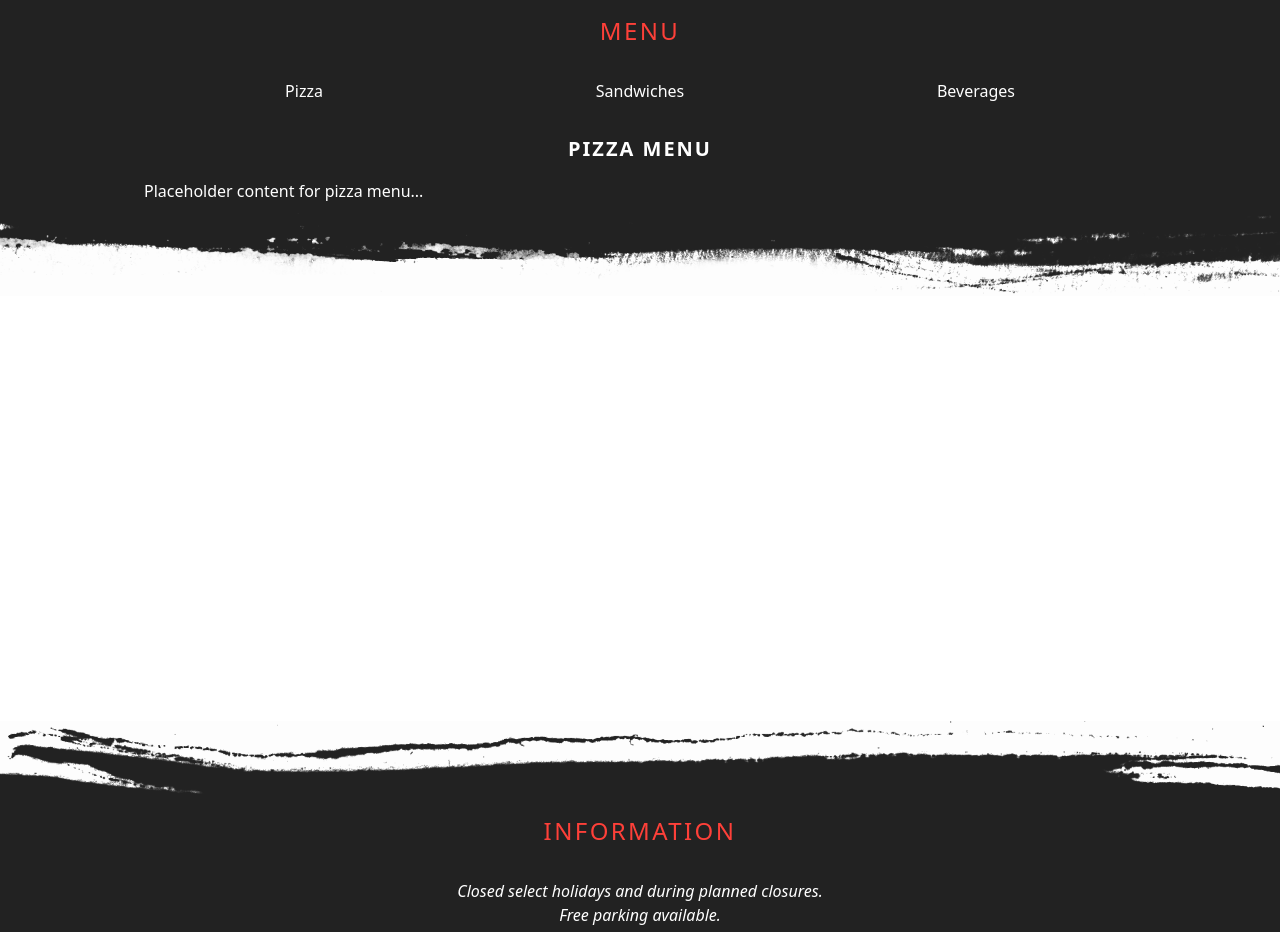
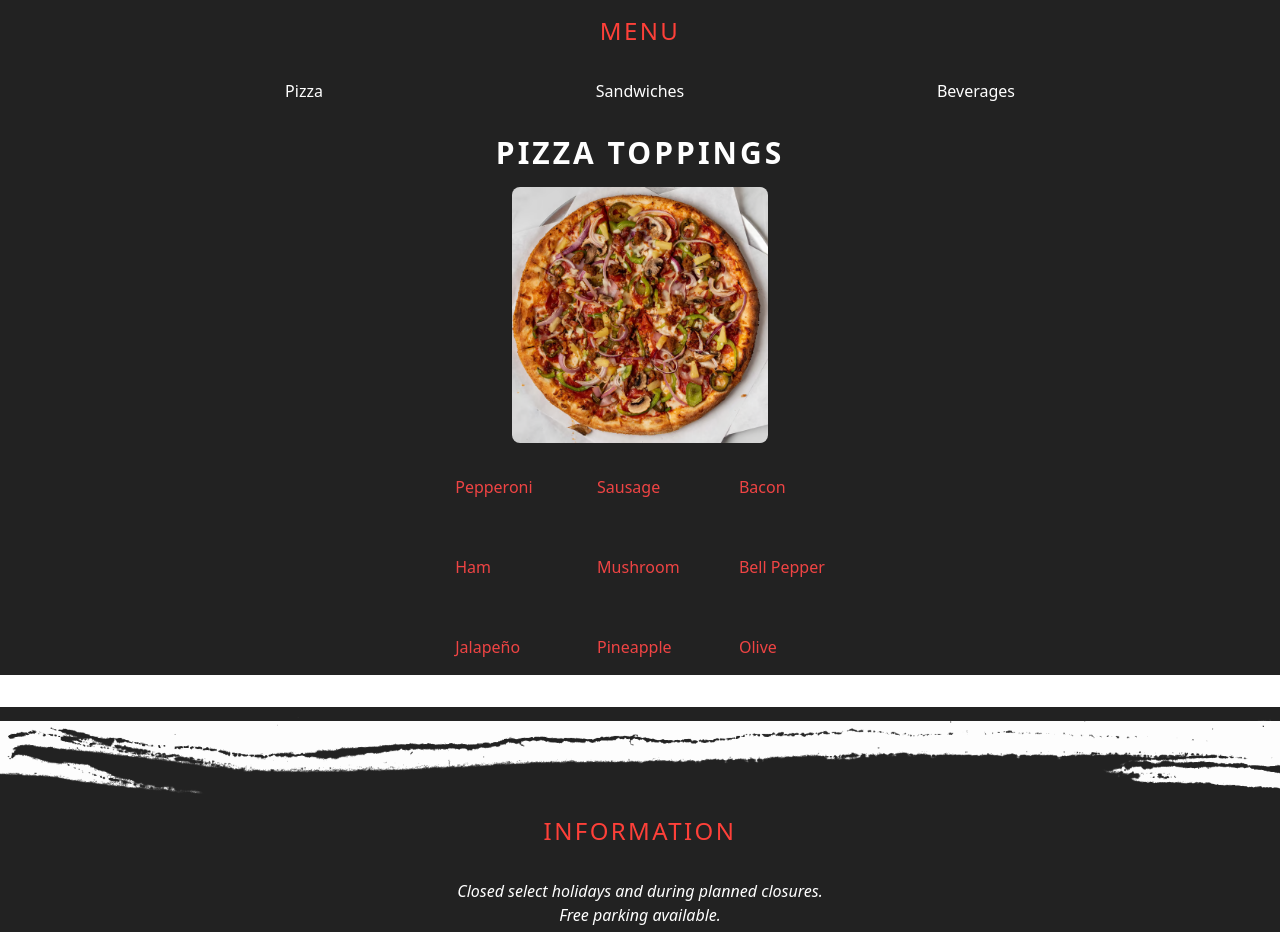
Before and after one commit to sopheak012/world-cup-cafe, a React (Vite) app: page / in a window 1280 px wide. Shown: the part 1400-2332 px from the top of the page. Built offline with nearby package versions, Linux system fonts and the light colour scheme.

Commit message:
pizza and sandwitches menu

```diff
--- a/src/components/Menu.jsx
+++ b/src/components/Menu.jsx
@@ -1,8 +1,9 @@
-import React, { useState } from "react";
+import React, { useState, useEffect } from "react";
 import { motion } from "framer-motion";
 
 import topBorderImg from "../images/info/top-border.png";
 import btmBorderImg from "../images/info/btm-border.png";
+import pizzaImage from "../images/about/pizza-main.png";
 
 const Menu = () => {
   const [activeSection, setActiveSection] = useState("pizza"); // Default active section
@@ -10,6 +11,11 @@ const Menu = () => {
   const handleSectionChange = (section) => {
     setActiveSection(section);
   };
+
+  useEffect(() => {
+    // Set the initial active section to "pizza" on mount
+    handleSectionChange("pizza");
+  }, []);
 
   return (
     <section id="menu">
@@ -67,19 +73,70 @@ const Menu = () => {
             {/* MENU CONTENT */}
             <div className="max-w-screen-lg w-full mx-auto px-4 text-white">
               {activeSection === "pizza" && (
-                <div>
-                  {/* Placeholder content for Pizza section */}
-                  <h3 className="text-xl font-semibold mb-4">Pizza Menu</h3>
-                  <p>Placeholder content for pizza menu...</p>
+                <div className="text-white">
+                  {/* Pizza section */}
+                  <h3 className="text-3xl font-semibold mb-4">
+                    Pizza Toppings
+                  </h3>
+
+                  {/* Container for Image and Toppings */}
+                  <div className="flex flex-col items-center mb-8">
+                    {/* Image for Pizza */}
+                    <img
+                      src={pizzaImage} // Replace with your actual pizza image path
+                      alt="Pizza"
+                      className="w-64 h-64 object-cover rounded-lg mb-4"
+                    />
+
+                    {/* List of Toppings - Display 3 toppings per row */}
+                    <div className="grid grid-cols-3 gap-6">
+                      {[
+                        "Pepperoni",
+                        "Sausage",
+                        "Bacon",
+                        "Ham",
+                        "Mushroom",
+                        "Bell Pepper",
+                        "Jalapeño",
+                        "Pineapple",
+                        "Olive",
+                      ].map((topping, index) => (
+                        <div key={index} className="p-4 text-red-500">
+                          {topping}
+                        </div>
+                      ))}
+                    </div>
+                  </div>
                 </div>
               )}
+
               {activeSection === "sandwiches" && (
-                <div>
-                  {/* Placeholder content for Sandwiches section */}
-                  <h3 className="text-xl font-semibold mb-4">
+                <div className="text-white">
+                  {/* Sandwiches section */}
+                  <h3 className="text-3xl font-semibold mb-4">
                     Sandwiches Menu
                   </h3>
-                  <p>Placeholder content for sandwiches menu...</p>
+
+                  {/* Container for Image and Toppings */}
+                  <div className="flex flex-col items-center mb-8">
+                    {/* Placeholder Image */}
+                    <img
+                      src={pizzaImage} // Replace with your actual placeholder image path
+                      alt="Sandwich"
+                      className="w-64 h-64 object-cover rounded-lg mb-4"
+                    />
+
+                    {/* List of Toppings - Display 3 toppings per row */}
+                    <div className="grid grid-cols-3 gap-6">
+                      {["Ham", "Turkey", "Roast Beef", "Pastrami", "Tuna"].map(
+                        (topping, index) => (
+                          <div key={index} className="p-4 text-red-500">
+                            {topping}
+                          </div>
+                        )
+                      )}
+                    </div>
+                  </div>
                 </div>
               )}
               {activeSection === "beverages" && (
```
